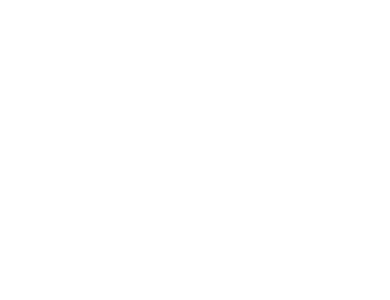
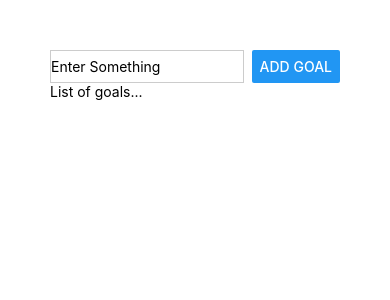
Before and after one commit to dimachilaia/react-native-project, a React Native app: screen / in a window 390 px wide. Shown: the top 300 px of the page. Built offline with nearby package versions, Linux system fonts and the light colour scheme.

Commit message:
added fields

```diff
--- a/App.js
+++ b/App.js
@@ -1,20 +1,31 @@
-import { Button, StyleSheet, Text, View } from "react-native";
+import { Button, StyleSheet, Text, TextInput, View } from "react-native";
 
 export default function App() {
-  return <View style={styles.container}></View>;
+  return (
+    <View style={styles.appCOntainer}>
+      <View style={styles.inputContainer}>
+        <TextInput style={styles.textInput} placeholder="Enter Something" />
+        <Button title="Add Goal" />
+      </View>
+      <View>
+        <Text>List of goals...</Text>
+      </View>
+    </View>
+  );
 }
 
 const styles = StyleSheet.create({
-  container: {
-    flex: 1,
-    backgroundColor: "#fff",
-    alignItems: "center",
-    justifyContent: "center",
+  appCOntainer: {
+    padding: 50,
   },
-  dummyText: {
-    margin: 16,
-    padding: 16,
-    borderWidth: 2,
-    borderColor: "blue",
+  inputContainer: {
+    flexDirection: "row",
+    justifyContent: "space-between",
+  },
+  textInput: {
+    borderWidth: 1,
+    borderColor: "#cccccc",
+    width: "80%",
+    marginRight: 8,
   },
 });
```
Also changed, not shown: package.json (+8 -7 lines), 2 other files (tests, documents, lock files or other folders).
